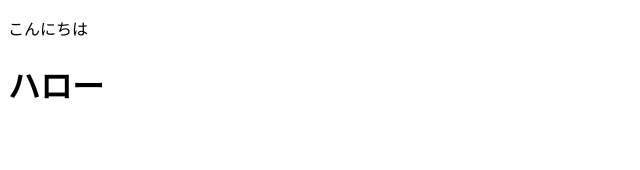
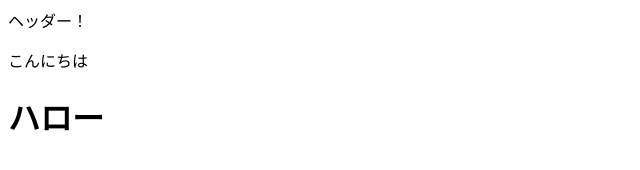
Before and after one commit to 0093-n11/git-practice, a plain HTML site: page index.html in a window 1280 px wide. Shown: the whole page, without its empty margins (0-640 px from the left). Drawn offline with Linux system fonts and the light colour scheme.

Commit message:
ヘッダーを追加しました。

```diff
--- a/index.html
+++ b/index.html
@@ -6,6 +6,7 @@
   <title>Document</title>
 </head>
 <body>
+  <header>ヘッダー！</header>
   <p>こんにちは</p>
   <h1>ハロー</h1>
 </body>
```
